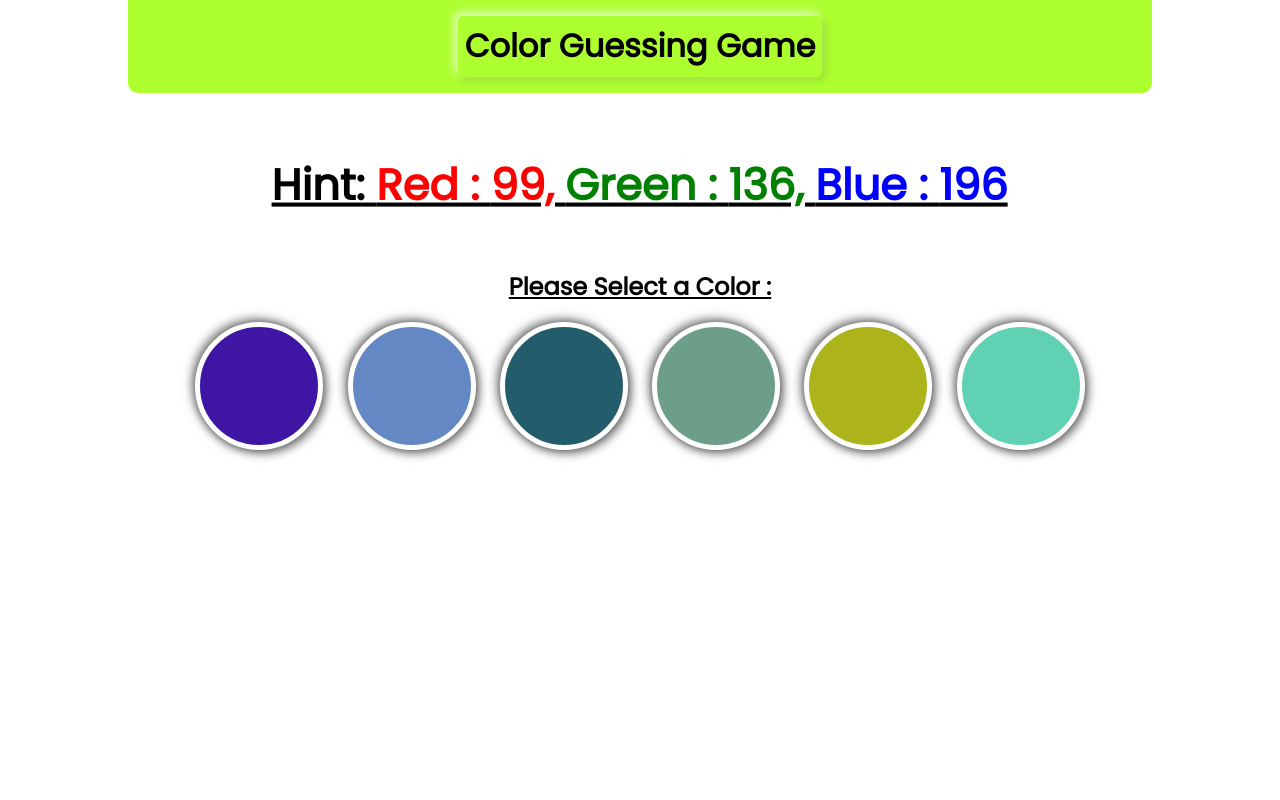
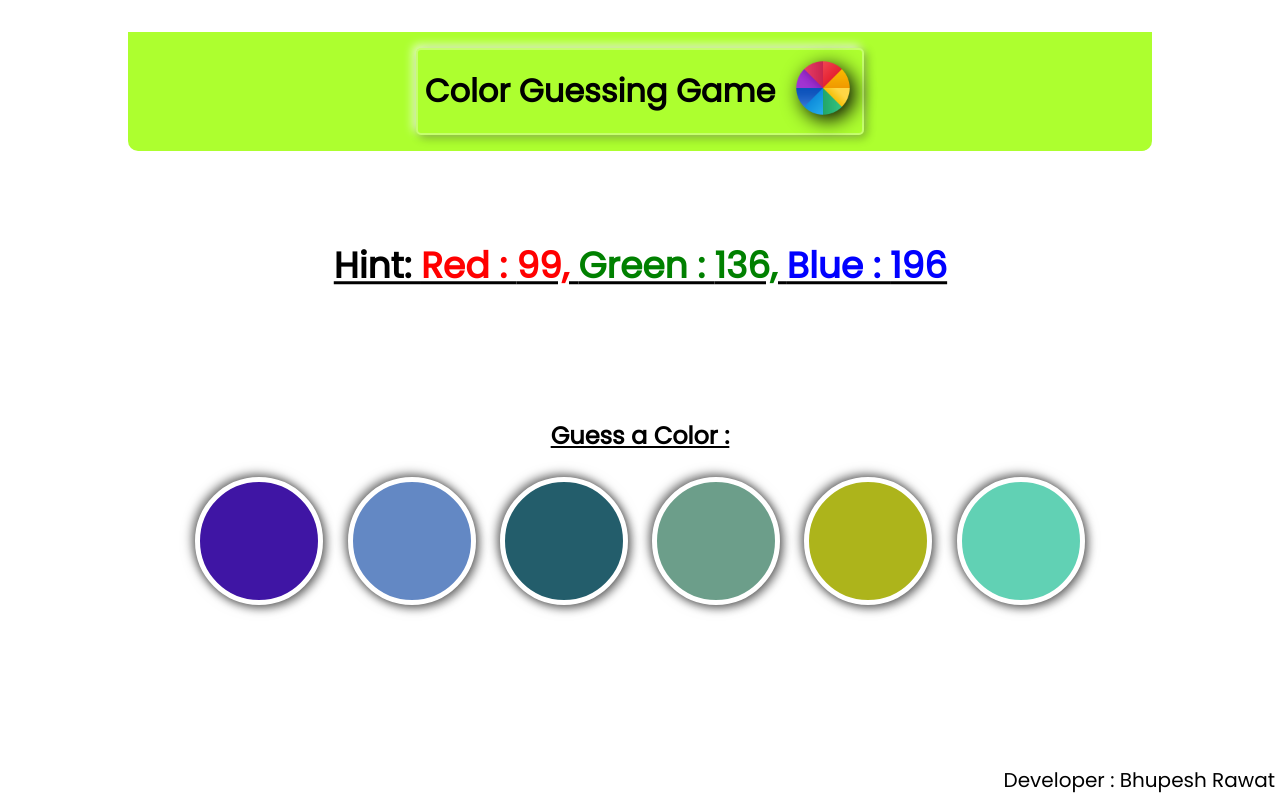
Before and after one commit to bhupesh7387/Color-Guessing-Game, a plain HTML site: page index.html in a window 1280 px wide. Drawn offline with Linux system fonts and the light colour scheme.

Commit message:
Add files via upload

```diff
--- a/index.html
+++ b/index.html
@@ -6,17 +6,22 @@
     <meta name="viewport" content="width=device-width, initial-scale=1.0" />
     <title>Color Guessing Game</title>
     <link rel="stylesheet" href="./style.css" />
-    <link rel="shortcut icon" href="./icon.png" type="image/x-icon">
+    <link rel="shortcut icon" href="./icon.png" type="image/x-icon" />
   </head>
   <body>
     <header id="heading">
-      <h2>Color Guessing Game</h2>
+      <div class="cont">
+        <h2>Color Guessing Game</h2>
+        <div class="img-cont">
+          <img src="./icon.png" alt="color-wheel-icon" />
+        </div>
+      </div>
     </header>
 
     <div id="winningColorRGB"></div>
 
     <div id="colorOptions">
-      <h4>Please Select a Color : </h4>
+      <h4>Guess a Color :</h4>
       <div id="colors">
         <input type="radio" name="color" id="color-1" class="color" />
         <input type="radio" name="color" id="color-2" class="color" />
@@ -34,6 +39,7 @@
     <div id="playAgain">
       <button>Play Again</button>
     </div>
+    <div class="credit">Developer : Bhupesh Rawat</div>
 
     <script src="./script.js"></script>
   </body>
--- a/style.css
+++ b/style.css
@@ -26,6 +26,8 @@ body {
           align-items: center;
   -ms-flex-pack: distribute;
       justify-content: space-around;
+  width: 100vw;
+  height: 100vh;
   -webkit-transition: background-color 1s ease;
   transition: background-color 1s ease;
   -webkit-transform: scale(0);
@@ -57,10 +59,10 @@ body.startBody {
   display: -webkit-box;
   display: -ms-flexbox;
   display: flex;
-  -webkit-box-orient: vertical;
+  -webkit-box-orient: horizontal;
   -webkit-box-direction: normal;
-      -ms-flex-direction: column;
-          flex-direction: column;
+      -ms-flex-direction: row;
+          flex-direction: row;
   -webkit-box-align: center;
       -ms-flex-align: center;
           align-items: center;
@@ -74,13 +76,66 @@ body.startBody {
   background-color: greenyellow;
 }
 
+#heading .cont {
+  display: -webkit-box;
+  display: -ms-flexbox;
+  display: flex;
+  -webkit-box-orient: horizontal;
+  -webkit-box-direction: normal;
+      -ms-flex-direction: row;
+          flex-direction: row;
+  -webkit-box-align: center;
+      -ms-flex-align: center;
+          align-items: center;
+  gap: 1rem;
+  -webkit-box-shadow: 3px 3px 10px rgba(0, 0, 0, 0.3), -3px -3px 10px rgba(255, 255, 255, 0.8);
+          box-shadow: 3px 3px 10px rgba(0, 0, 0, 0.3), -3px -3px 10px rgba(255, 255, 255, 0.8);
+  padding: 0.4rem;
+  border-radius: 5px;
+  border: 2px solid rgba(255, 255, 255, 0.3);
+}
+
+#heading .img-cont {
+  -webkit-filter: drop-shadow(5px 5px 10px);
+          filter: drop-shadow(5px 5px 10px);
+}
+
+#heading .img-cont img {
+  width: 4rem;
+  -webkit-transition: -webkit-transform 0.7s;
+  transition: -webkit-transform 0.7s;
+  transition: transform 0.7s;
+  transition: transform 0.7s, -webkit-transform 0.7s;
+  -webkit-animation: wheel-rotate 3s linear infinite forwards;
+          animation: wheel-rotate 3s linear infinite forwards;
+}
+
 #heading h2 {
-  -webkit-box-shadow: 3px 3px 10px rgba(0, 0, 0, 0.15), -3px -3px 10px rgba(255, 255, 255, 0.8);
-          box-shadow: 3px 3px 10px rgba(0, 0, 0, 0.15), -3px -3px 10px rgba(255, 255, 255, 0.8);
-  padding: 0.4rem;
   font-size: xx-large;
   border-radius: 5px;
   text-align: center;
+}
+
+@-webkit-keyframes wheel-rotate {
+  from {
+    -webkit-transform: rotate(-360deg);
+            transform: rotate(-360deg);
+  }
+  to {
+    -webkit-transform: rotate(720deg);
+            transform: rotate(720deg);
+  }
+}
+
+@keyframes wheel-rotate {
+  from {
+    -webkit-transform: rotate(-360deg);
+            transform: rotate(-360deg);
+  }
+  to {
+    -webkit-transform: rotate(720deg);
+            transform: rotate(720deg);
+  }
 }
 
 #colorOptions {
@@ -106,6 +161,7 @@ body.startBody {
   background-color: rgba(255, 255, 255, 0.5);
   border-radius: 5px;
   text-align: center;
+  margin-bottom: 0.25em;
 }
 
 #colorOptions #colors {
@@ -130,9 +186,9 @@ body.startBody {
 
 #winningColorRGB {
   padding: 0.25rem;
-  margin: 2em;
-  margin-bottom: 0;
-  font-size: xx-large;
+  margin: 0.5em;
+  margin-top: 1.25em;
+  font-size: 1.5rem;
   font-weight: bolder;
   -webkit-animation: animateHint 10s ease infinite;
           animation: animateHint 10s ease infinite;
@@ -148,8 +204,8 @@ body.startBody {
             transform: scale(1);
   }
   50% {
-    -webkit-transform: scale(1.35);
-            transform: scale(1.35);
+    -webkit-transform: scale(1.5);
+            transform: scale(1.5);
   }
   100% {
     -webkit-transform: scale(1);
@@ -163,8 +219,8 @@ body.startBody {
             transform: scale(1);
   }
   50% {
-    -webkit-transform: scale(1.35);
-            transform: scale(1.35);
+    -webkit-transform: scale(1.5);
+            transform: scale(1.5);
   }
   100% {
     -webkit-transform: scale(1);
@@ -173,6 +229,7 @@ body.startBody {
 }
 
 #result {
+  margin-top: -1.25em;
   padding: 0.25rem;
   background-color: rgba(255, 255, 255, 0.5);
   border-radius: 5px;
@@ -191,4 +248,33 @@ body.startBody {
   border-radius: 5px;
   cursor: pointer;
 }
+
+.credit {
+  position: absolute;
+  bottom: 5px;
+  right: 5px;
+  font-size: 1.25rem;
+  color: black;
+}
+
+@media (max-width: 400px) {
+  .credit {
+    font-size: 1rem;
+  }
+  #heading .img-cont img {
+    width: 3rem;
+  }
+  #winningColorRGB {
+    font-size: 1rem;
+  }
+}
+
+@media (max-width: 300px) {
+  .credit {
+    font-size: 0.75rem;
+  }
+  #heading h2 {
+    font-size: 1rem;
+  }
+}
 /*# sourceMappingURL=style.css.map */
```
Also changed, not shown: 1 other file.
